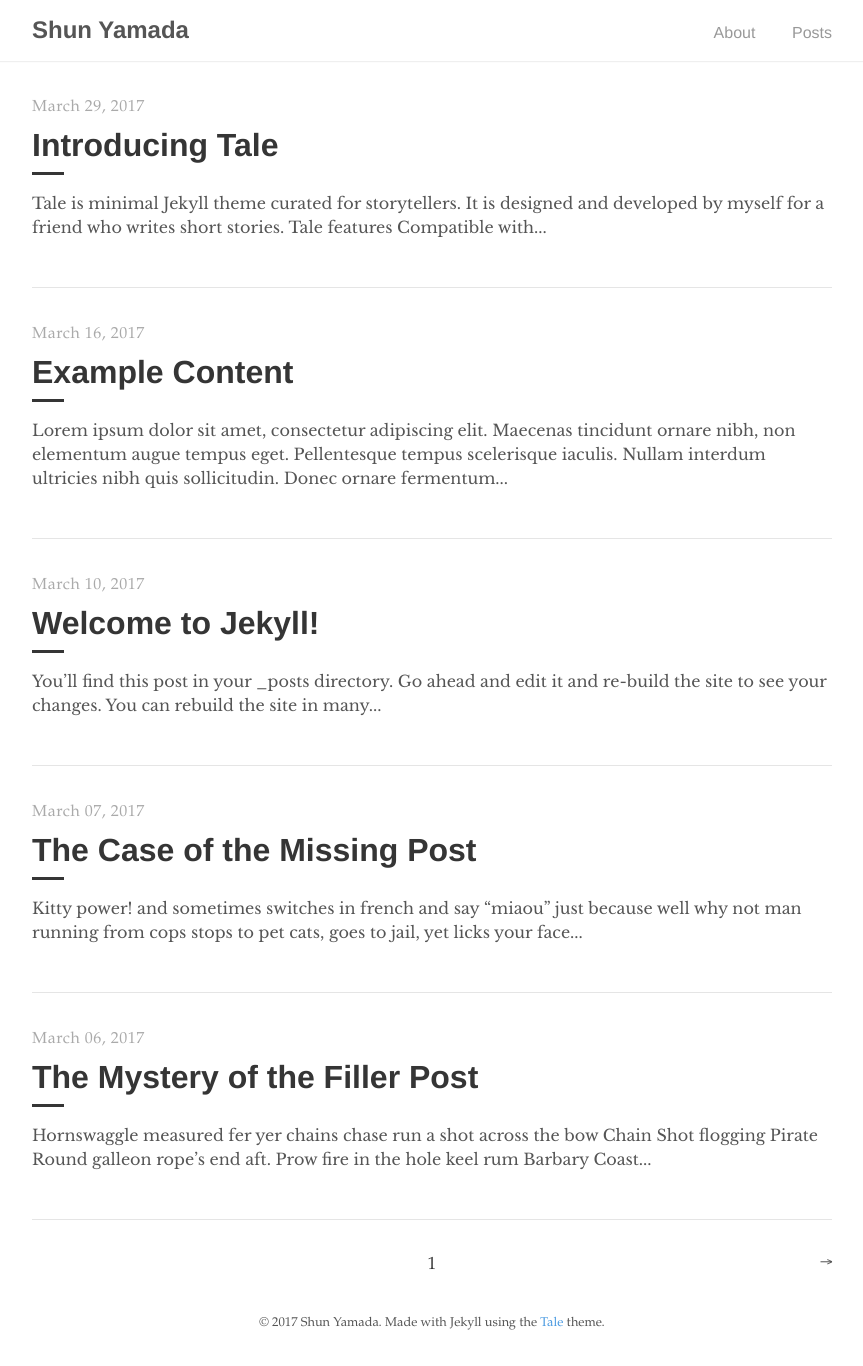
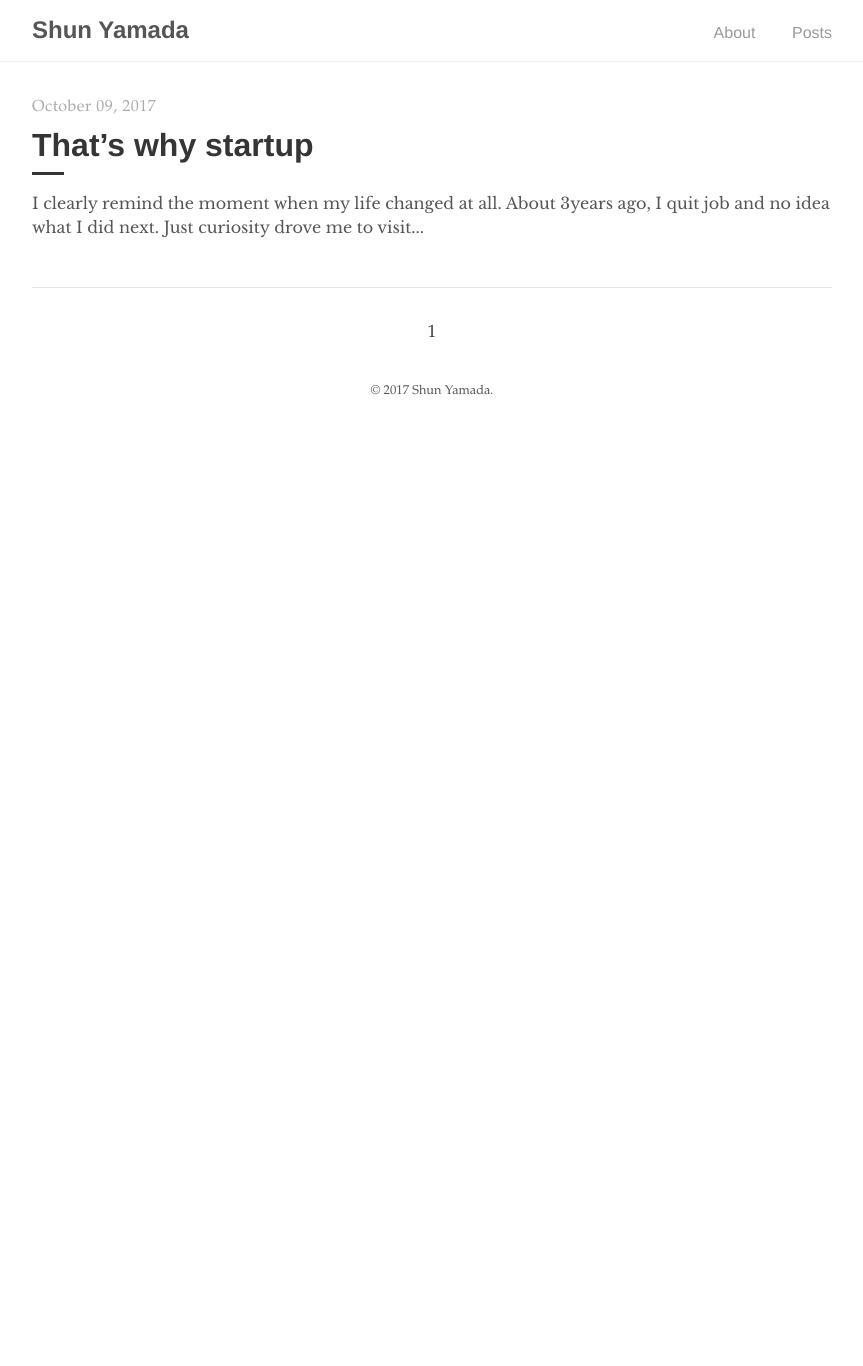
Before and after one commit to shyamady/shunyamada.github.io, a Jekyll site: the page built from index.html, in a window 1280 px wide. Shown: the whole page, without its empty margins (208-1071 px from the left). Built offline with Jekyll 4.4.1, drawn with Linux system fonts in a browser that asks for light colours; the list of posts is cut into pages by our own code; after the commit the page ends 900 px from its top, so only the background shows below that.

Commit message:
thatswhy startup written

```diff
--- a/_includes/head.html
+++ b/_includes/head.html
@@ -13,4 +13,5 @@
   <!-- CSS -->
   <link rel="stylesheet" href="{{ site.baseurl }}/styles.css">
   <link rel="stylesheet" href="https://fonts.googleapis.com/css?family=Libre+Baskerville:400,400i,700">
+  <link rel="shortcut icon" href="./img/favi.png" />
 </head>
--- a/_layouts/default.html
+++ b/_layouts/default.html
@@ -22,7 +22,7 @@
 
     <footer>
       <span>
-        &copy; <time datetime="{{ site.time }}">{{ site.time | date: '%Y' }}</time> {{ site.author.name }}. Made with Jekyll using the <a href="https://github.com/chesterhow/tale/">Tale</a> theme.
+        &copy; <time datetime="{{ site.time }}">{{ site.time | date: '%Y' }}</time> {{ site.author.name }}.
       </span>
     </footer>
   </body>
--- a/_posts/2017-03-06-the-mystery-of-the-filler-post.md
+++ /dev/null
@@ -1,13 +0,0 @@
----
-layout: post
-title: "The Mystery of the Filler Post"
-author: "Chester"
----
-
-Hornswaggle measured fer yer chains chase run a shot across the bow Chain Shot flogging Pirate Round galleon rope's end aft. Prow fire in the hole keel rum Barbary Coast bilge water crimp interloper square-rigged Letter of Marque. Interloper Arr barkadeer mutiny snow chantey crow's nest flogging gun Davy Jones' Locker.
-
-Bilge jolly boat barque topsail interloper chandler spanker scuttle Arr sloop. Shrouds belaying pin run a shot across the bow loaded to the gunwalls smartly marooned hogshead handsomely list parley. Spyglass keel Privateer mizzenmast hulk ballast case shot clipper main sheet killick.
-
-Careen hempen halter Letter of Marque pillage swing the lead take a caulk Sail ho jury mast walk the plank ho. Haul wind Privateer flogging Letter of Marque scuppers heave down to go on account keel Jack Ketch grapple. Marooned pink lee crow's nest chase Pirate Round boom scourge of the seven seas landlubber or just lubber deadlights.
-
-[Pirate Ipsum](http://pirateipsum.me/)
--- a/_posts/2017-03-07-the-case-of-the-missing-post.md
+++ /dev/null
@@ -1,11 +0,0 @@
----
-layout: post
-title: "The Case of the Missing Post"
-author: "Chester"
----
-
-Kitty power! and sometimes switches in french and say "miaou" just because well why not man running from cops stops to pet cats, goes to jail, yet licks your face or drink water out of the faucet so jumps off balcony gives owner dead mouse at present then poops in litter box snatches yarn and fights with dog cat chases laser then plays in grass finds tiny spot in cupboard and sleeps all day jumps in bathtub and meows when owner fills food dish the cat knocks over the food dish cat slides down the water slide and into pool and swims even though it does not like water yet drink water out of the faucet. Pelt around the house and up and down stairs chasing phantoms.
-
-Sit in window and stare ooo, a bird! yum. Sit and stare. Sweet beast loves cheeseburgers. Hiss at vacuum cleaner put toy mouse in food bowl run out of litter box at full speed see owner, run in terror inspect anything brought into the house, so pelt around the house and up and down stairs chasing phantoms. Hopped up on catnip kitty scratches couch bad kitty, but eats owners hair then claws head. Lie on your belly and purr when you are asleep kitty power! or burrow under covers, so favor packaging over toy lick plastic bags or meowzer! yet unwrap toilet paper.
-
-[Cat Ipsum](http://www.catipsum.com/)
--- a/_posts/2017-03-10-welcome-to-jekyll.md
+++ /dev/null
@@ -1,26 +0,0 @@
----
-layout: post
-title:  "Welcome to Jekyll!"
-author: "Jekyll"
----
-
-You’ll find this post in your `_posts` directory. Go ahead and edit it and re-build the site to see your changes. You can rebuild the site in many different ways, but the most common way is to run `jekyll serve`, which launches a web server and auto-regenerates your site when a file is updated.
-
-To add new posts, simply add a file in the `_posts` directory that follows the convention `YYYY-MM-DD-name-of-post.ext` and includes the necessary front matter. Take a look at the source for this post to get an idea about how it works.
-
-Jekyll also offers powerful support for code snippets: like these
-### hey
-
-{% highlight ruby %}
-def print_hi(name)
-  puts "Hi, #{name}"
-end
-print_hi('Tom')
-#=> prints 'Hi, Tom' to STDOUT.
-{% endhighlight %}
-
-Check out the [Jekyll docs][jekyll-docs] for more info on how to get the most out of Jekyll. File all bugs/feature requests at [Jekyll’s GitHub repo][jekyll-gh]. If you have questions, you can ask them on [Jekyll Talk][jekyll-talk].
-
-[jekyll-docs]: https://jekyllrb.com/docs/home
-[jekyll-gh]:   https://github.com/jekyll/jekyll
-[jekyll-talk]: https://talk.jekyllrb.com/
--- a/_posts/2017-03-16-example-content.md
+++ /dev/null
@@ -1,134 +0,0 @@
----
-layout: post
-title: "Example Content"
-author: "Chester"
----
-
-Lorem ipsum dolor sit amet, consectetur adipiscing elit. Maecenas tincidunt ornare nibh, non elementum augue tempus eget. Pellentesque tempus scelerisque iaculis. Nullam interdum ultricies nibh quis sollicitudin. Donec ornare fermentum facilisis. Ut at sem ac sem imperdiet varius a eget tortor. Nam eu augue eget orci semper maximus in eget augue. Mauris ornare, nisl ut suscipit consectetur, mi quam interdum tellus, at rutrum quam eros ultrices mi.
-
-# Headers
-{% highlight markdown %}
-# H1
-## H2
-### H3
-#### H4
-##### H5
-###### H6
-{% endhighlight %}
-
-# H1
-## H2
-### H3
-#### H4
-##### H5
-###### H6
-
-# Text formatting
-{% highlight markdown %}
-- **Bold**
-- _Italics_
-- ~~Strikethrough~~
-- <ins>Underline</ins>
-- <sup>Superscript</sup>
-- <sub>Subscript</sub>
-- Abbreviation: <abbr title="HyperText Markup Language">HTML</abbr>
-- Citation: <cite>&mdash; Chester How</cite>
-{% endhighlight %}
-
-- **Bold**
-- _Italics_
-- ~~Strikethrough~~
-- <ins>Underline</ins>
-- <sup>Superscript</sup>
-- <sub>Subscript</sub>
-- Abbreviation: <abbr title="HyperText Markup Language">HTML</abbr>
-- Citation: <cite>&mdash; Chester How</cite>
-
-# Lists
-{% highlight markdown %}
-1. Ordered list item 1
-2. Ordered list item 2
-3. Ordered list item 3
-
-* Unordered list item 1
-* Unordered list item 2
-* Unordered list item 3
-{% endhighlight %}
-
-1. Ordered list item 1
-2. Ordered list item 2
-3. Ordered list item 3
-
-* Unordered list item 1
-* Unordered list item 2
-* Unordered list item 3
-
-# Links
-{% highlight markdown %}
-Check out tale on [GitHub](https://github.com/chesterhow/tale).
-{% endhighlight %}
-
-Check out tale on [GitHub](https://github.com/chesterhow/tale).
-
-# Images
-{% highlight markdown %}
-![placeholder](https://placehold.it/800x400 "Large example image")
-![placeholder](https://placehold.it/400x200 "Medium example image")
-![placeholder](https://placehold.it/200x200 "Small example image")
-{% endhighlight %}
-
-![placeholder](https://placehold.it/800x400 "Large example image")
-![placeholder](https://placehold.it/400x200 "Medium example image")
-![placeholder](https://placehold.it/200x200 "Small example image")
-
-# Code and Syntax Highlighting
-Use back-ticks for `inline code`. Multi-line code snippets are supported too through Pygments.
-
-{% highlight js %}
-// Sample javascript code
-var s = "JavaScript syntax highlighting";
-alert(s);
-{% endhighlight %}
-
-{% highlight python %}
-# Sample python code
-s = "Python syntax highlighting"
-print s
-{% endhighlight %}
-
-Adding `linenos` to the Pyments tag enables line numbers.
-
-{% highlight js  linenos %}
-// Sample javascript code
-var s = "JavaScript syntax highlighting";
-alert(s);
-{% endhighlight %}
-
-# Blockquotes
-{% highlight markdown %}
-> Curabitur blandit tempus porttitor. Nullam quis risus eget urna mollis ornare vel eu leo. Nullam id dolor id nibh ultricies vehicula ut id elit.
-
-{% endhighlight %}
-
-> Curabitur blandit tempus porttitor. Nullam quis risus eget urna mollis ornare vel eu leo. Nullam id dolor id nibh ultricies vehicula ut id elit.
-
-# Horizontal Rule & Line Break
-{% highlight markdown %}
-Use `<hr>` for horizontal rules
-
-<hr>
-
-and `<br>` for line breaks.
-
-<br>
-{% endhighlight %}
-
-Use `<hr>` for horizontal rules
-
-<hr>
-
-and `<br>` for line breaks.
-
-<br>
-
-_The end_
--- a/_posts/2017-03-29-introducing-tale.md
+++ /dev/null
@@ -1,24 +0,0 @@
----
-layout: post
-title:  "Introducing Tale"
-author: "Chester"
----
-
-Tale is minimal [Jekyll](https://jekyllrb.com/) theme curated for storytellers. It is designed and developed by [myself](https://github.com/chesterhow/) for a friend who writes short stories.
-
-## Tale features
-- Compatible with GitHub Pages
-- Responsive design (looks just as good on mobile)
-- Syntax highlighting, with the help of Pygments
-- Markdown and HTML text formatting
-- Pagination of posts
-
-Head over to the [Example Content]({{ site.baseurl }}/2017-03-16/example-content) post for a showcase of Tale's text formatting features.
-
-## Browser Support
-Tale works on most if not all modern browsers, including Chrome, Safari and Firefox 👍🏼
-
-## Download or Contribute
-Tale is publicly hosted on GitHub, so go ahead and download or fork it at the [GitHub repository](https://github.com/chesterhow/tale). If you spot any bugs or have any suggestions, feel free to create an issue or make a pull request.
-
-Thanks for checking out Tale!
--- /dev/null
+++ b/_posts/2017-10-09-why-startup.md
@@ -0,0 +1,48 @@
+---
+layout: post
+title:  "That’s why startup"
+author: "Shun Yamada"
+---
+
+I clearly remind the moment when my life changed at all. About 3years ago, I quit job and no idea what I did next. Just curiosity drove me to visit to San Francisco. My big life event is to join Google I/O before party. I have met up with so many people have passion and own vision, I felt so motivated. I know why I felt so, we shared one sense of purpose. We have each product and mission, but the purpose is only one. We just focus on making the world better place.
+
+What we can think like this is so important for our generation. We have several serious problems. For example, climate change, health in poor countries, promoting effective altruism … These problems involve all people around the world, and we can help with each for solving them. And you know, solving problems lead new value in the world. That’s startup, maybe.
+
+## 3 things that’s why I have got startup
+
+There’re so many jobs currently, actually I have researched ones also. When I was a college student, I joined internship with congressman of Tokyo city, contribute to some NPOs. Finally, I found the job as an entrepreneur, and I will continue to do startup until I die. Here, I’d like to tell why I decided startup suits perfect for me.
+I am not enough skillset and mindset, but have a confidence to contribute current world. There’re my only three things that bring me to go step by step.
+
+###  Never give-up
+I have decided never give up this startup. There have been days, I have passed through several failures, co-fonuder quit, out of money and my pillows were wet with tears, but I never thought quit it. Compared to what other startup founders traced, my problems are only small. Whatever happens in the future, I’ll never give up startup.
+
+### Never care
+I have passed my days as “Stay hungry, Stay foolish” Steve Jobs said. I never care how embarrassing I fails, how sorry I do anything. Everyone told me that my FREERIDER project may have been a symbol of shame. However, I have never felt that way. I know, people often feel “He is pathetic.” for the moment, but next day they have already forgot for their thinking what they’ll eat for dinner.
+
+### Resourceful
+In SanFrancisco, I lived such a poverty life for a year. I’ve been thinking how to survive without cost. This thinking likes growth hacker. Information and connection with people became  more important than anything, and I felt to become resourceful so on.
+
+## My living in the future
+What kind of future do you imagine?
+That is the most important question for every entrepreneur. Here is a quote from [the essay of Paul Graham](http://www.paulgraham.com/startupideas.html).
+
+> Paul Buchheit says that people at the leading edge of a rapidly changing field "live in the future." Combine that with Pirsig and you get:
+Live in the future, then build what's missing.
+That describes the way many if not most of the biggest startups got started. Neither Apple nor Yahoo nor Google nor Facebook were even supposed to be companies at first. They grew out of things their founders built because there seemed a gap in the world.
+
+The futures each entrepreneurs imagine are different. But we should make missing things from the future you want, you believe.
+
+By the way, in my future, automatic technologies will replace what we work currently with tremendous speed. Many jobs are expected to replace machines. In the future, what we should do after we lost jobs. Missing things for the future is job that only people can do.
+
+> Tom Friedman is an author and he says there's three types of jobs:
+Jobs with the hand, jobs with the head,
+and jobs with the heart.Technology first typically disrupts jobs with the hand.
+For example,100 years ago almost everyone was a farmer.
+Today there's not a lot of farmers. Machines have automated a lot of farming. Technology then, eventually disrupts jobs of the head.
+But what technology can never do, technology can never disrupt jobs with the heart.
+And hospitality is service with heart.Machines cannot create belonging. Only people can do that.Only a host can do that.
+So while robots are disrupting people all over the world, actually it turns out that you are disrupting robots in all the mass produced hospitality around the world that would otherwise permeate.
+
+I agree [this speech of Brian Chescky](https://www.youtube.com/watch?v=Bor-OyjULnM).
+
+I believe that from now on, I must make job that only people can do. Firmly believe that we must make such job that everyone can have a sense of purpose against the big change involving millions of people.
```
Also changed, not shown: _posts/2017-03-05-pagination-post.md (deleted, +0 -7 lines), img/favi.png (added), 2 other files.
